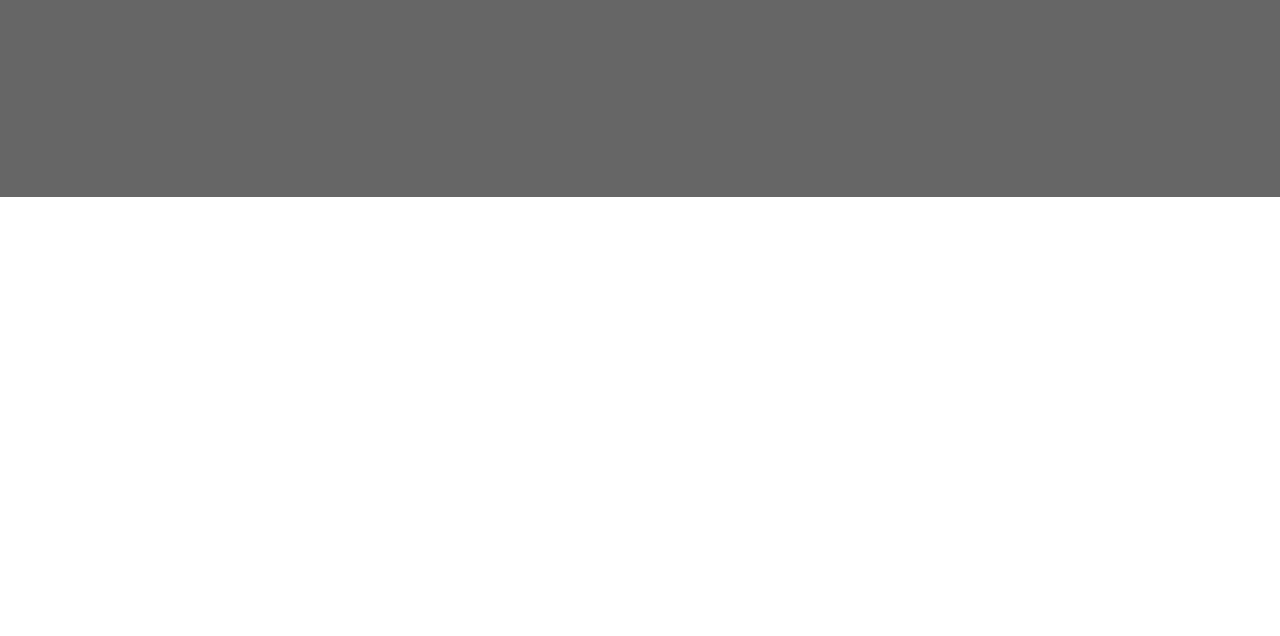
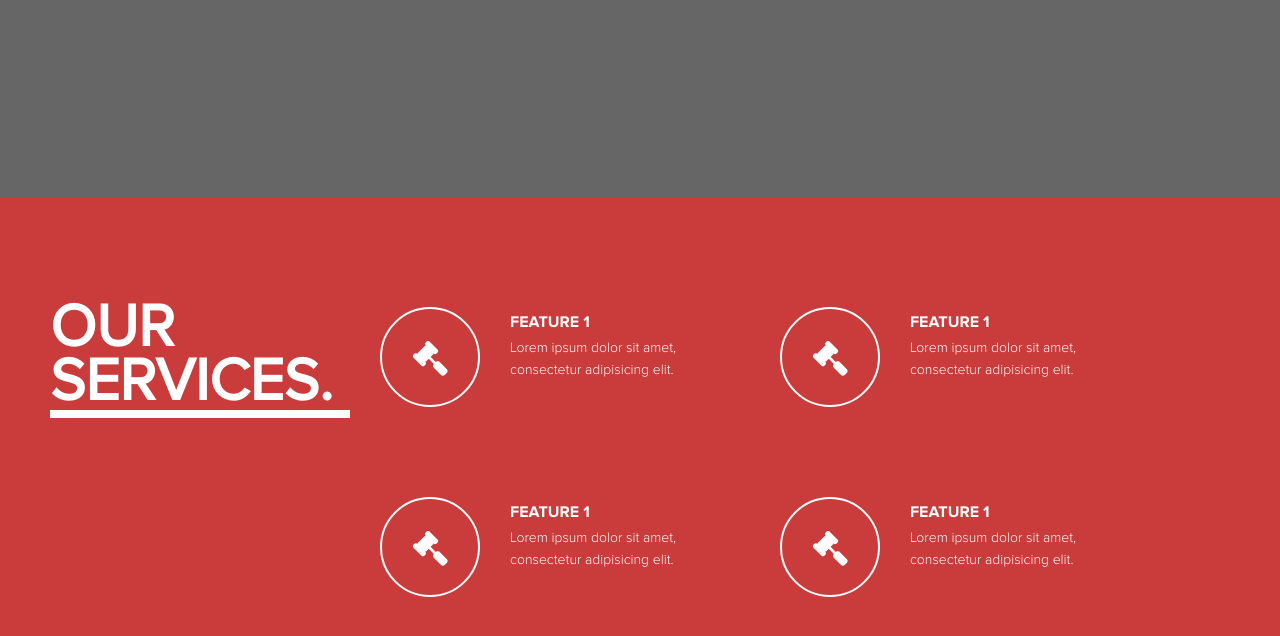
Before and after one commit to ShahfaisalAnsari/iddo, a plain HTML site: page index.html in a window 1280 px wide. Shown: the part 458-1094 px from the top of the page. Before the commit the page ends 800 px from the top, so only its background shows below. Drawn offline with nearby package versions, Linux system fonts and the light colour scheme; files whose address does not match are found by name.

Commit message:
today update

```diff
--- a/css/style.css
+++ b/css/style.css
@@ -24,7 +24,7 @@ button{cursor: pointer;}
 .thin{ font-family: pl, sans-serif;  }
 h1, h2, h3, h4, th, b, strong{ font-family: pb, sans-serif}
 body{ font: 14px  pr, sans-serif;}
-:root{--primary:#D85151; --secondary:#666666;}
+:root{--primary:#ca3c3c; --secondary:#666666;}
 .container{
     margin: auto;
     width: 1200px;
@@ -95,8 +95,26 @@ nav ul li a{
     margin-right: 40px;
 }
 
-
-
+.wrap-3{
+    background-color: var(--primary);
+    color: #fff;
+    padding: 50px;
+}
+.main-pera{
+    margin-top: 40px;
+    font-size: 60px;
+    font-weight: bold;
+    line-height: 0.9;
+    border-bottom: 8px solid #fff;
+}
+.feature{ margin: 30px 0; }
+.feature .circle{ width: 100px; line-height: 96px; border: 2px solid; border-radius: 50%; text-align: center; float: left; margin-right: 30px;}
+.feature .circle span.fa{ font-size: 36px; vertical-align: middle }
+.feature h3{ font-size: 16px; line-height: 30px}
+.feature p.thin{ font-size: 14px; line-height: 22px}
+.circle{
+    margin-left:30px ;
+}
 
 
 
@@ -108,6 +126,8 @@ nav ul li a{
 @media screen and (max-width:1220px) {
     .container{
         width: 960px;
+    }
+    .wrap-2{
         text-align: center;
     }
     .wrap-2 .video button{
@@ -189,6 +209,14 @@ nav ul li a{
         position: relative;
         left: 20px;
     }
+    .main-pera{
+        font-size: 50px;
+        width: 100%;
+    }
+    .feature{
+        position: relative;
+        right: 50px;
+    }
     .col-t-1{ width: 8.33%;float: left;padding: 15px 0;min-height: 1px;}
     .col-t-2{ width: 16.66%; float: left; padding: 0 15px; min-height:1px; }
     .col-t-3{ width: 25%; float: left; padding: 0 15px; min-height: 1px }
@@ -204,6 +232,13 @@ nav ul li a{
 .container{
     width: 100%;
 }
+.feature{
+    left: 0;
+    right: 0;
+}
+.circle{
+    margin-bottom: 15px;
+}
 .col-s-1{width: 8.33%;float: left;padding: 15px 0;min-height: 1px;}
 .col-s-2{width: 16.66%;float: left;padding: 15px 0;min-height: 1px;}
 .col-s-3{width: 25%;float: left;padding: 15px 0;min-height: 1px;}
--- a/index.html
+++ b/index.html
@@ -59,6 +59,56 @@
         </div>
     </div>
 
+    <div class="wrap-3">
+        <div class="container">
+            <div class="row">
+                <div class="col-3 col-l-5 col-t-12">
+                    <p class="main-pera">OUR SERVICES.</p>
+                </div>
+                <div class="col-8 col-t-12">
+                    <div class="row">
+                        <div class="col-6 col-m-12">
+                            <div class="feature">
+                                <div class="circle"><span role="presentation" aria-label="Cloud" class="fa fa-gavel"></span></div>
+                                <h3>FEATURE 1</h3>
+                                <p class="thin">Lorem ipsum dolor sit amet, consectetur adipisicing elit.</p>
+                                <div class="clear" role="presentation"></div>
+                            </div>
+                        </div>
+                        <div class="col-6 col-m-12">
+                            <div class="feature">
+                                <div class="circle"><span role="presentation" aria-label="Cloud" class="fa fa-gavel"></span></div>
+                                <h3>FEATURE 1</h3>
+                                <p class="thin">Lorem ipsum dolor sit amet, consectetur adipisicing elit.</p>
+                                <div class="clear" role="presentation"></div>
+                            </div>
+                        </div>
+                        <div class="col-6 col-m-12">
+                            <div class="feature">
+                                <div class="circle"><span role="presentation" aria-label="Cloud" class="fa fa-gavel"></span></div>
+                                <h3>FEATURE 1</h3>
+                                <p class="thin">Lorem ipsum dolor sit amet, consectetur adipisicing elit.</p>
+                                <div class="clear" role="presentation"></div>
+                            </div>
+                        </div>
+                        <div class="col-6 col-m-12">
+                            <div class="feature">
+                                <div class="circle"><span role="presentation" aria-label="Cloud" class="fa fa-gavel"></span></div>
+                                <h3>FEATURE 1</h3>
+                                <p class="thin">Lorem ipsum dolor sit amet, consectetur adipisicing elit.</p>
+                                <div class="clear" role="presentation"></div>
+                            </div>
+                        </div>
+
+
+
+
+                    </div>
+                </div>
+
+            </div>
+        </div>
+    </div>
 
 
 
```
